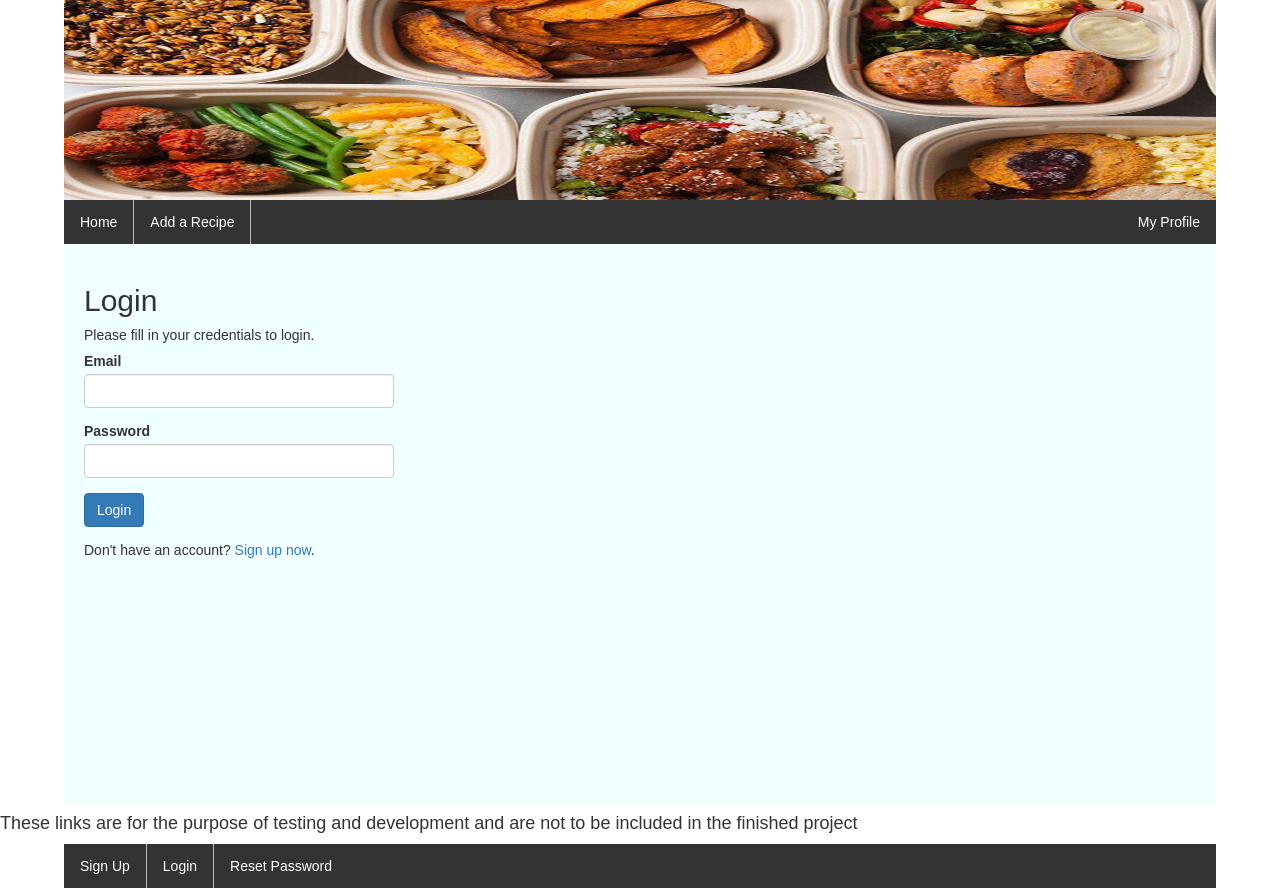
After one commit to butters008/Metro-ICS325, a PHP site: page /login.php in a window 1280 px wide. The commit adds this page. Run offline with PHP 8.4, Linux system fonts and the light colour scheme.

Commit message:
Added login and profile pages

```diff
--- a/Style/mealPlanner.css
+++ b/Style/mealPlanner.css
@@ -8,8 +8,23 @@
     margin-bottom: 8px;
     margin-left: 16px;
     font-size: 17px;
+}
 
-  }
+.searchRecipe ul {
+    list-style-type: none;
+    margin: 0;
+    padding: 0;
+    overflow: hidden;
+    background-color: #333;
+    text-align: center;
+}
+
+.searchRecipe ul li {
+    float: left;
+    margin: auto;
+    border-right:1px solid #bbb;
+}
+
 
 #sort {
     float: right;
@@ -93,6 +108,7 @@
     min-height: 100px;
     color: white;
     background-color: black;
+    text-align: center;
 }
 
 .DaysOfWeek td{
--- a/Style/style.css
+++ b/Style/style.css
@@ -7,7 +7,7 @@ nav{
     /* height: 50px; */
 }
 
-ul {
+nav ul {
 
     list-style-type: none;
     margin: 0;
@@ -17,17 +17,17 @@ ul {
     text-align: center;
 }
 
-li {
+nav li {
     float: left;
     margin: auto;
     border-right:1px solid #bbb;
 }
 
-li:last-child {
+nav li:last-child {
     border-right: none;
 }
 
-li a {
+nav li a {
     display: block;
     color: white;
     text-align: center;
@@ -35,7 +35,7 @@ li a {
     text-decoration: none;
 }
 
-li a:hover:not(.active) {
+nav li a:hover:not(.active) {
     background-color: #111;
 }
 
--- a/cookbook.php
+++ /dev/null
@@ -1,6 +0,0 @@
-<?php include "header.php"; ?>
-
-<main>
-</main>
-
-<?php include "footer.php"; ?>
--- a/footer.php
+++ b/footer.php
@@ -1,6 +1,14 @@
 <?php
 
 echo "
+<H4>These links are for the purpose of testing and development and are not to be included in the finished project</H4>
+<nav>
+<ul>
+    <li><a href='signup.php'>Sign Up</a></li>
+    <li><a href='login.php'>Login</a></li>
+    <li><a href='resetpassword.php'>Reset Password</a></li>
+</ul>
+</nav>
     </body>
 </html>
 ";
--- a/header.php
+++ b/header.php
@@ -9,6 +9,11 @@ echo"
         <link rel='stylesheet' href='Style/style.css'>
         <link rel='stylesheet' href='Style/mealPlanner.css'>
         <link rel='stylesheet' href='Style/recipe.css'>
+        <link rel='stylesheet' href='https://maxcdn.bootstrapcdn.com/bootstrap/3.3.7/css/bootstrap.css'>
+        <style type=\"text/css\">
+            body{ font: 14px sans-serif; }
+            .wrapper{ width: 350px; padding: 20px; }
+        </style>
     </head>
     <body>
         <header>
@@ -18,10 +23,7 @@ echo"
             <ul>
                 <li><a href='index.php'>Home</a></li>
                 <li><a href='addRecipe.php'>Add a Recipe</a></li>
-                <li id='accountBtn' style='float: right;'><a href='#account'>Account</a></li>
-                    <div id='accountMenu'>
-                        <a href=#'>profile</a>
-                    </div>
+                <li id='accountBtn' style='float: right;'><a href='profile.php'>My Profile</a></li>
             </ul>
         </nav>";
 
--- a/index.php
+++ b/index.php
@@ -53,10 +53,10 @@
                 <li>
                     <select name="sort" id="sort">
                         <option value="" disabled selected>Sort by...</option>
-                        <option value="recipe_name">Recipe</option>
+                        <option value="recipe_name">Name</option>
                         <option value="cook_time">Time to Cook</option>
                         <option value="date_added">Date Added</option>
-                        <option value="ingredient_count">Less Ingredients</option>
+                        <option value="ingredient_count">Total Ingredients</option>
                     </select>
                 </li>
             </ul>
--- /dev/null
+++ b/login.php
@@ -0,0 +1,133 @@
+<?php include "header.php"; ?>
+
+<main>
+<?php
+// Initialize the session
+session_start();
+
+// TODO remove once authentication is in place
+$_SESSION["loggedin"] = false;
+
+//Check if the user is already logged in, if yes then redirect him to home page
+if(isset($_SESSION["loggedin"]) && $_SESSION["loggedin"] === true){
+    header("location: index.php");
+    exit;
+}
+
+// Include config file
+// require_once "dbCred.php"; TODO : hook up with database. This currently doesn't work
+
+// Define variables and initialize with empty values
+$email = $password = "";
+$email_err = $password_err = "";
+
+// Processing form data when form is submitted
+if($_SERVER["REQUEST_METHOD"] == "POST"){
+
+    // Check if email is empty or not valid
+    if(empty(trim($_POST["email"])) || !filter_var($_POST["email"], FILTER_VALIDATE_EMAIL)){
+        $email_err = "Please enter a valid email address.";
+    } else{
+        $email = trim($_POST["email"]);
+    }
+
+    // Check if password is empty
+    if(empty(trim($_POST["password"]))){
+        $password_err = "Please enter your password.";
+    } else{
+        $password = trim($_POST["password"]);
+    }
+    // TODO implement database for validation
+    // // Validate credentials
+    // if(empty($email_err) && empty($password_err)){
+    //     // Prepare a select statement
+    //     $sql = "SELECT id, email, password FROM users WHERE email = ?";
+
+    //     if($stmt = mysqli_prepare($link, $sql)){
+    //         // Bind variables to the prepared statement as parameters
+    //         mysqli_stmt_bind_param($stmt, "s", $param_email);
+
+    //         // Set parameters
+    //         $param_email = $email;
+
+    //         // Attempt to execute the prepared statement
+    //         if(mysqli_stmt_execute($stmt)){
+    //             // Store result
+    //             mysqli_stmt_store_result($stmt);
+
+    //             // Check if email exists, if yes then verify password
+    //             if(mysqli_stmt_num_rows($stmt) == 1){
+    //                 // Bind result variables
+    //                 mysqli_stmt_bind_result($stmt, $id, $email, $hashed_password);
+    //                 if(mysqli_stmt_fetch($stmt)){
+    //                     if(password_verify($password, $hashed_password)){
+    //                         // Password is correct, so start a new session
+    //                         session_start();
+
+    //                         // Store data in session variables
+    //                         $_SESSION["loggedin"] = true;
+    //                         $_SESSION["id"] = $id;
+    //                         $_SESSION["email"] = $email;
+
+    //                         // Redirect user to home page
+    //                         header("location: index.php");
+    //                     } else{
+    //                         // Display an error message if password is not valid
+    //                         $password_err = "The password you entered was not valid.";
+    //                     }
+    //                 }
+    //             } else{
+    //                 // Display an error message if email doesn't exist
+    //                 $email_err = "No account found with that email.";
+    //             }
+    //         } else{
+    //             echo "Oops! Something went wrong. Please try again later.";
+    //         }
+
+    //         // Close statement
+    //         mysqli_stmt_close($stmt);
+    //     }
+    // }
+
+    // // Close connection
+    // mysqli_close($link);
+}
+?>
+
+<!DOCTYPE html>
+<html lang="en">
+<head>
+    <meta charset="UTF-8">
+    <title>Login</title>
+    <link rel="stylesheet" href="https://maxcdn.bootstrapcdn.com/bootstrap/3.3.7/css/bootstrap.css">
+    <style type="text/css">
+        body{ font: 14px sans-serif; }
+        .wrapper{ width: 350px; padding: 20px; }
+    </style>
+</head>
+<body>
+    <div class="wrapper">
+        <h2>Login</h2>
+        <p>Please fill in your credentials to login.</p>
+        <form action="<?php echo htmlspecialchars($_SERVER["PHP_SELF"]); ?>" method="post">
+            <div class="form-group <?php echo (!empty($email_err)) ? 'has-error' : ''; ?>">
+                <label>Email</label>
+                <input type="text" name="email" class="form-control" value="<?php echo $email; ?>">
+                <span class="help-block"><?php echo $email_err; ?></span>
+            </div>
+            <div class="form-group <?php echo (!empty($password_err)) ? 'has-error' : ''; ?>">
+                <label>Password</label>
+                <input type="password" name="password" class="form-control">
+                <span class="help-block"><?php echo $password_err; ?></span>
+            </div>
+            <div class="form-group">
+                <input type="submit" class="btn btn-primary" value="Login">
+            </div>
+            <p>Don't have an account? <a href="signup.php">Sign up now</a>.</p>
+        </form>
+    </div>
+</body>
+</html>
+</main>
+
+<?php include "footer.php"; ?>
```
Also changed, not shown: logout.php (added, +14 -0 lines), profile.php (added, +41 -0 lines), resetpassword.php (added, +113 -0 lines), signup.php (added, +144 -0 lines).
